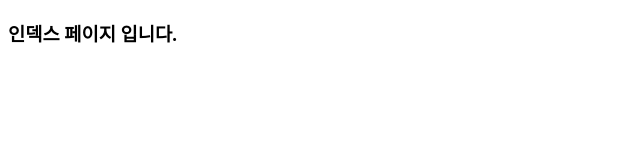
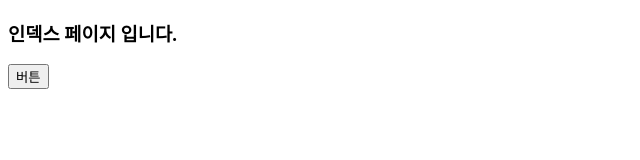
Before and after one commit to rlaekdo/MyRepo2, a plain HTML site: page index.html in a window 1280 px wide. Shown: the whole page, without its empty margins (0-640 px from the left). Drawn offline with Linux system fonts and the light colour scheme.

Commit message:
button added!

```diff
--- a/index.html
+++ b/index.html
@@ -6,5 +6,6 @@
 </head>
 <body>
 <h3>인덱스 페이지 입니다.</h3>
+<button>버튼</button>
 </body>
 </html>
```
